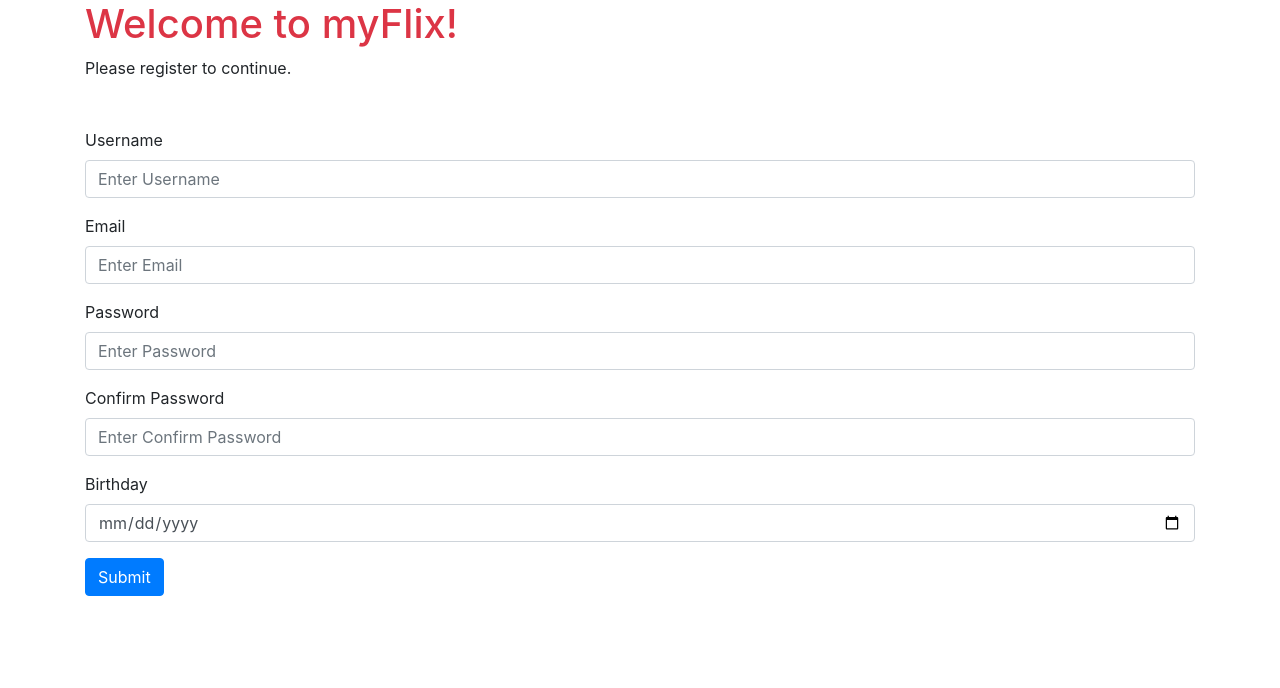
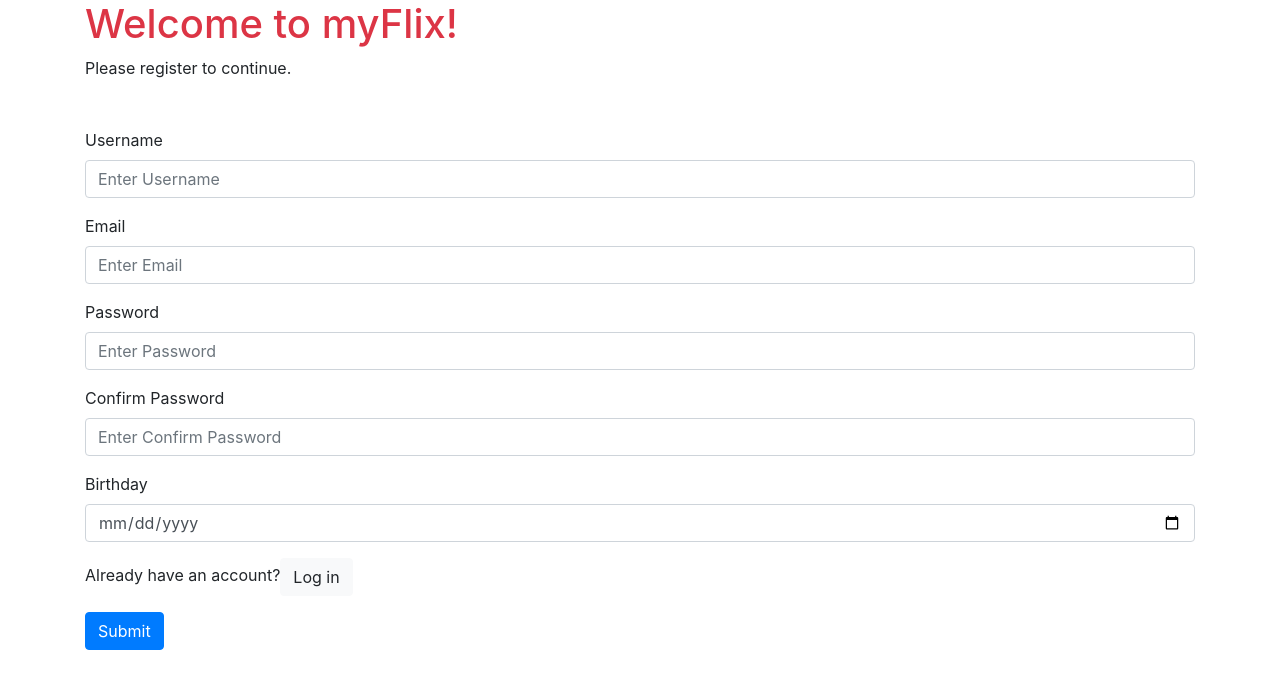
Before and after one commit to Calamity-chain/Quarantinoflix-client, a React (Vite) app: page /register in a window 1280 px wide. Shown: the top 688 px of the page. Built offline with nearby package versions, Linux system fonts and the light colour scheme.

Commit message:
Linked Registration and Log in Views

```diff
--- a/src/components/login-view/login-view.jsx
+++ b/src/components/login-view/login-view.jsx
@@ -54,7 +54,7 @@ export function LoginView(props) {
           />
         </Form.Group>
         <p>
-          Dont have an account?
+          Don't have an account?
           <Button variant="light" onClick={ () => window.location.pathname = '/register'}>
                 Register
           </Button>
--- a/src/components/registration-view/registration-view.jsx
+++ b/src/components/registration-view/registration-view.jsx
@@ -82,7 +82,12 @@ export function RegistrationView(props) {
             placeholder='Enter Birthday'
           />
         </Form.Group>
-
+        <p>
+          Already have an account?
+          <Button variant="light" onClick={ () => window.location.pathname = '/login'}>
+                Log in
+          </Button>
+        </p>
         <Button onClick={handleRegister} variant='primary' type='submit'>
           Submit
         </Button>
```
